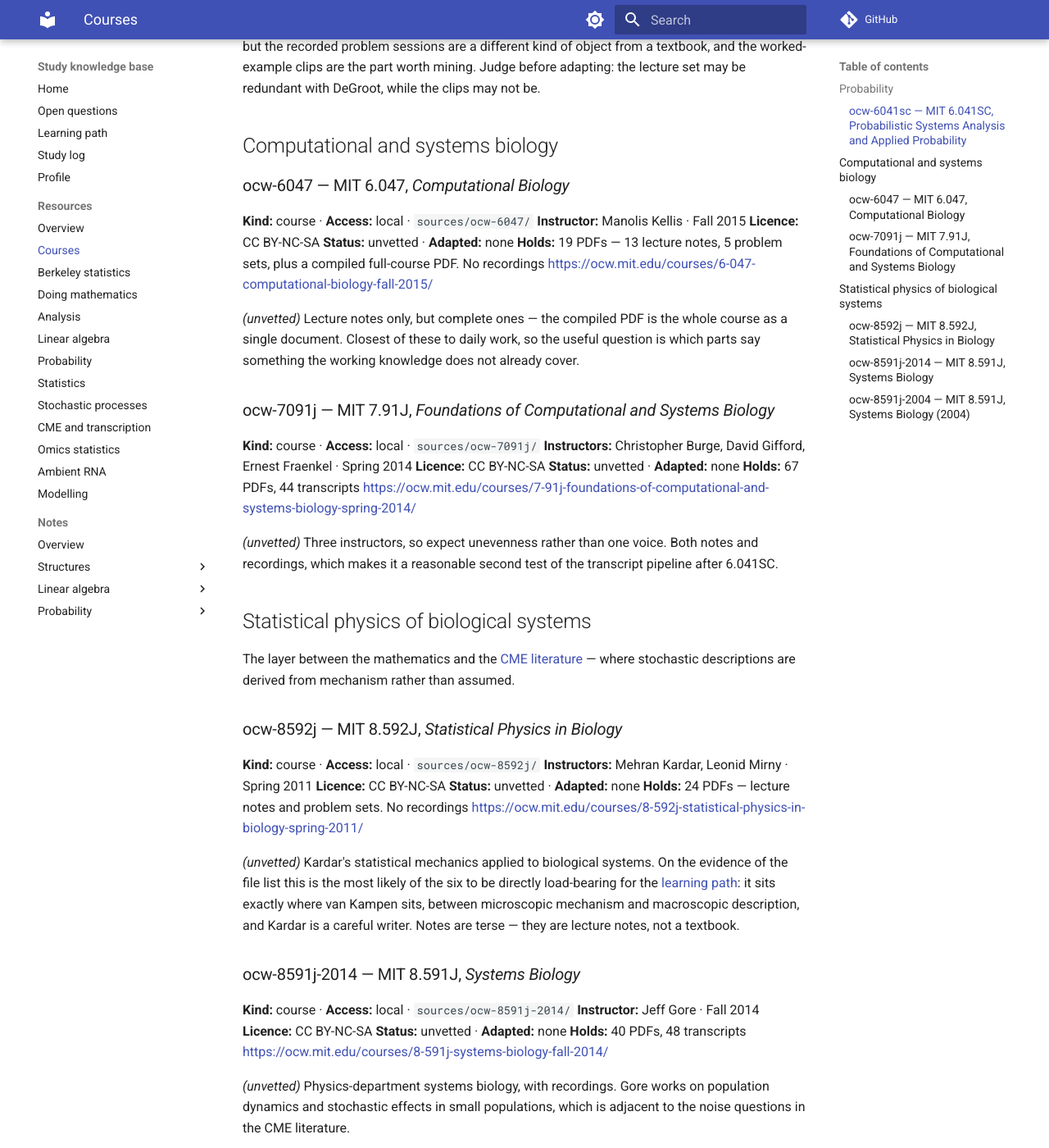
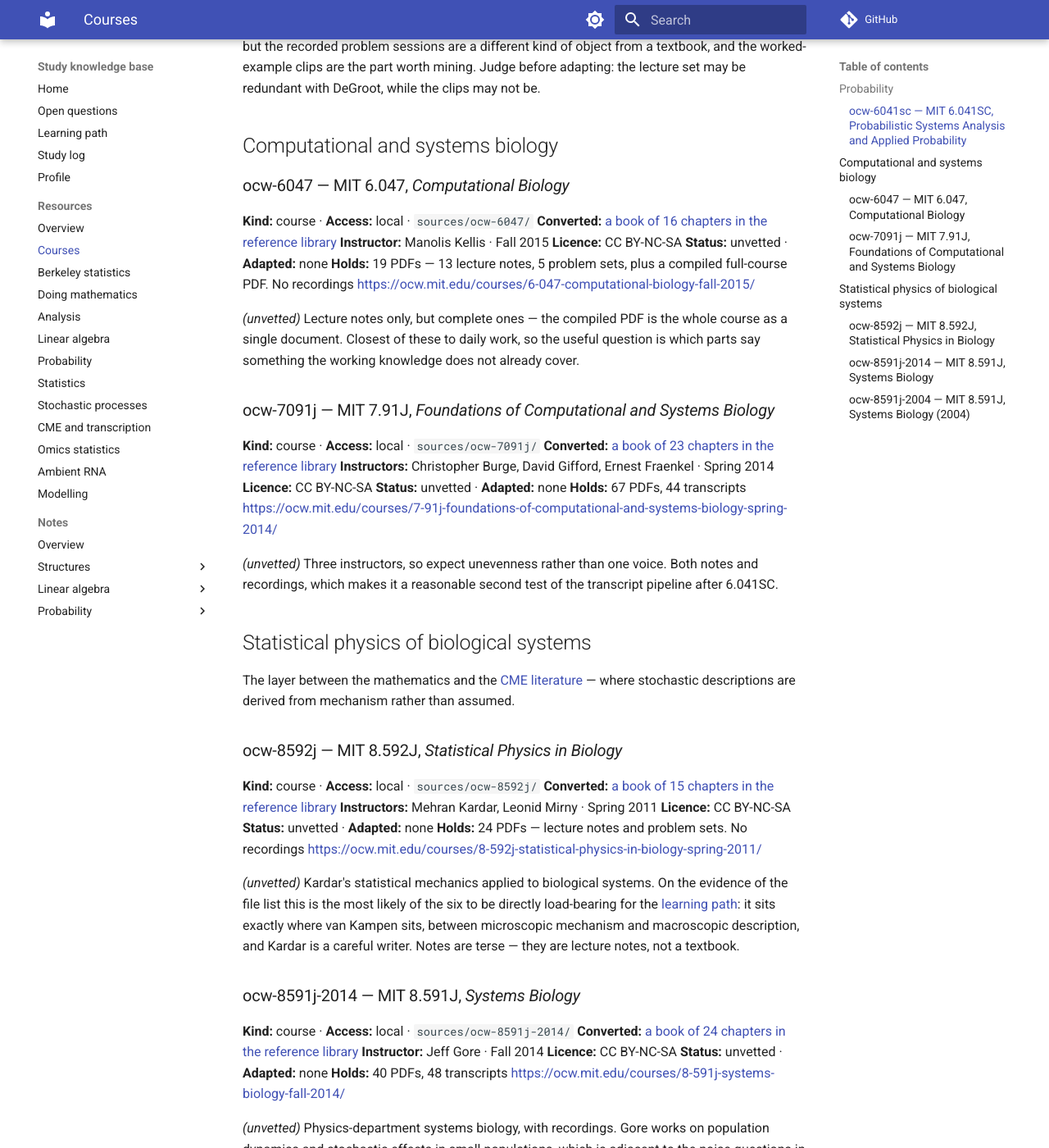
Before and after one commit to Claptar/knowledge-base, an MkDocs documentation site: the page built from docs/resources/courses.md, in a window 1280 px wide and 1400 px high, scrolled down 930 px. Shown: the whole window at 82% size. Built offline with MkDocs 1.6.1 and Material for MkDocs 9.7.7, drawn with Linux system fonts in a browser that asks for light colours; comment, search, counter and statistics services are not loaded; some of the changed text lies outside the part shown.

Commit message:
Link the nine library books missing from their catalogue entries
Co-Authored-By: Claude Opus 5.5 <noreply@anthropic.com>

```diff
--- a/docs/resources/courses.md
+++ b/docs/resources/courses.md
@@ -45,6 +45,7 @@ redundant with DeGroot, while the clips may not be.
 ### ocw-6047 — MIT 6.047, *Computational Biology* { #ocw-6047 }
 
 **Kind:** course · **Access:** local · `sources/ocw-6047/`
+**Converted:** [a book of 16 chapters in the reference library](https://claptar.github.io/knowledge-base-library/computational-biology/mit-ocw/6047/)
 **Instructor:** Manolis Kellis · Fall 2015
 **Licence:** CC BY-NC-SA
 **Status:** unvetted · **Adapted:** none
@@ -58,6 +59,7 @@ something the working knowledge does not already cover.
 ### ocw-7091j — MIT 7.91J, *Foundations of Computational and Systems Biology* { #ocw-7091j }
 
 **Kind:** course · **Access:** local · `sources/ocw-7091j/`
+**Converted:** [a book of 23 chapters in the reference library](https://claptar.github.io/knowledge-base-library/computational-biology/mit-ocw/7091j/)
 **Instructors:** Christopher Burge, David Gifford, Ernest Fraenkel · Spring 2014
 **Licence:** CC BY-NC-SA
 **Status:** unvetted · **Adapted:** none
@@ -75,6 +77,7 @@ descriptions are derived from mechanism rather than assumed.
 ### ocw-8592j — MIT 8.592J, *Statistical Physics in Biology* { #ocw-8592j }
 
 **Kind:** course · **Access:** local · `sources/ocw-8592j/`
+**Converted:** [a book of 15 chapters in the reference library](https://claptar.github.io/knowledge-base-library/computational-biology/mit-ocw/8592j/)
 **Instructors:** Mehran Kardar, Leonid Mirny · Spring 2011
 **Licence:** CC BY-NC-SA
 **Status:** unvetted · **Adapted:** none
@@ -90,6 +93,7 @@ notes, not a textbook.
 ### ocw-8591j-2014 — MIT 8.591J, *Systems Biology* { #ocw-8591j-2014 }
 
 **Kind:** course · **Access:** local · `sources/ocw-8591j-2014/`
+**Converted:** [a book of 24 chapters in the reference library](https://claptar.github.io/knowledge-base-library/computational-biology/mit-ocw/8591j-2014/)
 **Instructor:** Jeff Gore · Fall 2014
 **Licence:** CC BY-NC-SA
 **Status:** unvetted · **Adapted:** none
@@ -103,6 +107,7 @@ literature.
 ### ocw-8591j-2004 — MIT 8.591J, *Systems Biology* (2004) { #ocw-8591j-2004 }
 
 **Kind:** course · **Access:** local · `sources/ocw-8591j-2004/`
+**Converted:** [a book of 20 chapters in the reference library](https://claptar.github.io/knowledge-base-library/computational-biology/mit-ocw/8591j-2004/)
 **Instructor:** Alexander van Oudenaarden · Fall 2004
 **Licence:** CC BY-NC-SA
 **Status:** unvetted · **Adapted:** none
```
Also changed, not shown: docs/resources/berkeley-statistics.md (+3 -0 lines), docs/resources/omics-statistics.md (+1 -0 lines).
